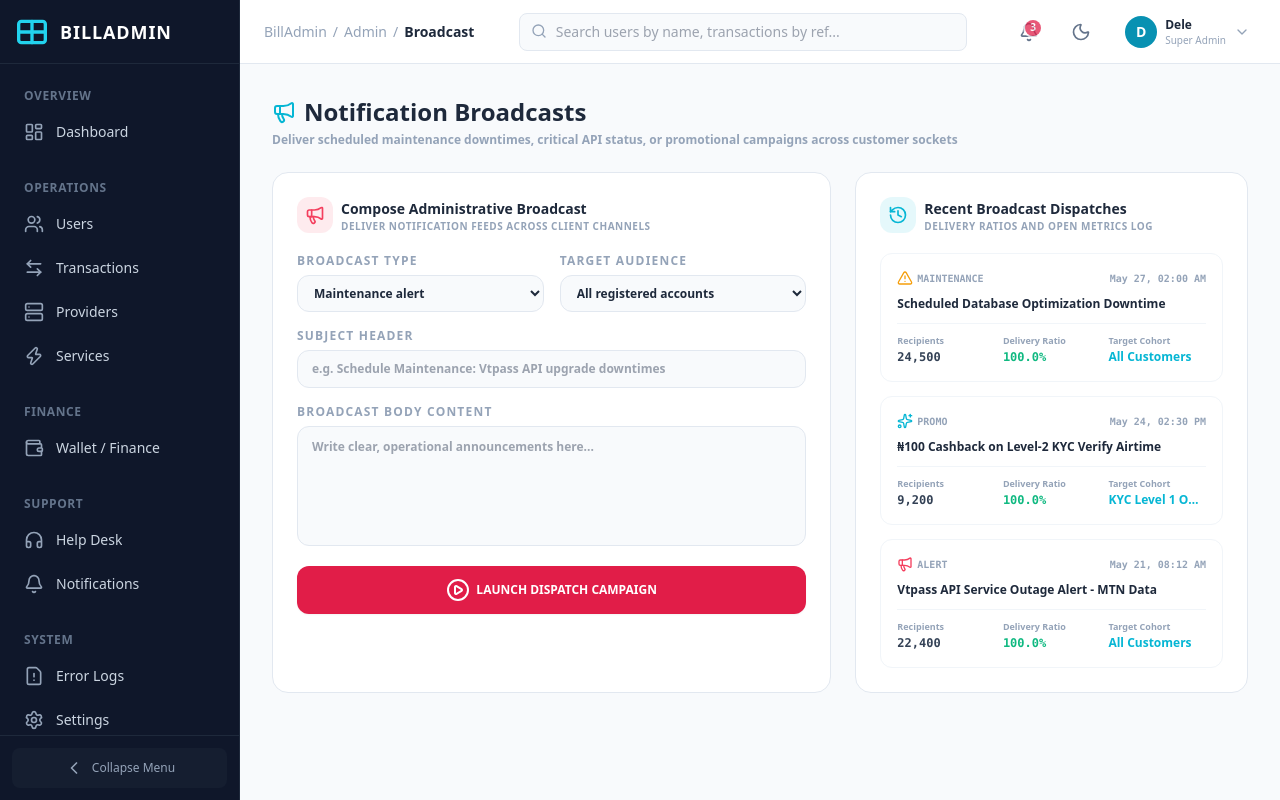
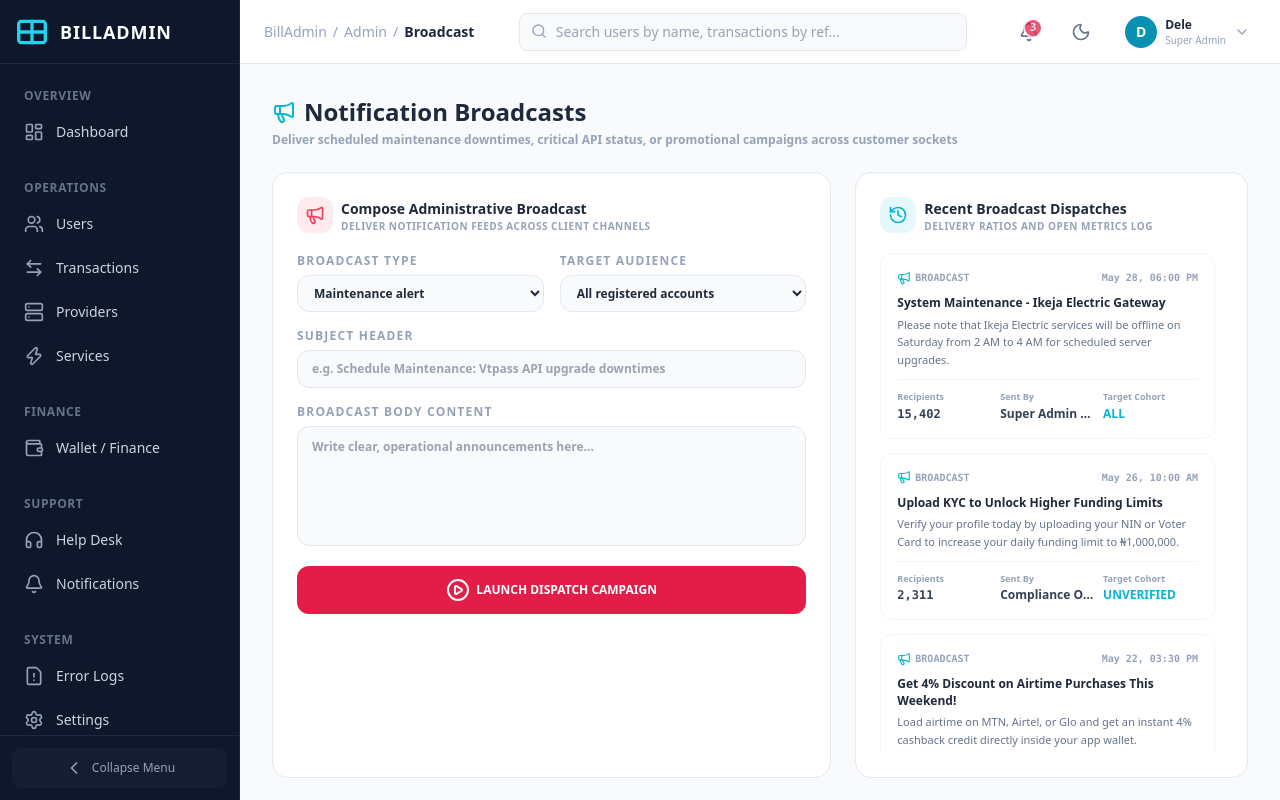
Before and after one commit to ademolaaa/bill-payment-app, a Next.js app in the folder web/: page /admin/broadcast in a window 1280 px wide. Built offline with nearby package versions, Linux system fonts and the light colour scheme.

Commit message:
feat(admin): stabilize dashboard state, add ledger date filtering, and compliance audit log CSV export

```diff
--- a/web/app/admin/providers/page.tsx
+++ b/web/app/admin/providers/page.tsx
@@ -1,9 +1,8 @@
 'use client';
 
-import React, { useState, useEffect } from 'react';
+import React, { useState } from 'react';
+import { useDashboardStats } from '../../../hooks/useDashboardStats';
 import {
-  providers as apiProviders,
-  subscribe,
   updateProviderStatus,
   updateProviderDetails,
   simulateHealthPing
@@ -13,16 +12,7 @@ import { ProviderCard } from '../../../components/admin/ProviderCard';
 import { Cpu, AlertCircle, RefreshCw } from 'lucide-react';
 
 export default function ProvidersPage() {
-  const [providers, setProviders] = useState<Provider[]>([]);
-
-  // Sync provider states dynamically from mockStore pub-sub
-  useEffect(() => {
-    const syncProviders = () => {
-      setProviders([...apiProviders]);
-    };
-    syncProviders();
-    return subscribe(syncProviders);
-  }, []);
+  const { providers } = useDashboardStats();
 
   const handleToggleStatus = (id: string) => {
     const prov = providers.find((p) => p.id === id);
--- a/web/app/admin/transactions/page.tsx
+++ b/web/app/admin/transactions/page.tsx
@@ -28,6 +28,7 @@ function TransactionsPageContent() {
   const [searchQuery, setSearchQuery] = useState('');
   const [serviceFilter, setServiceFilter] = useState('all');
   const [statusFilter, setStatusFilter] = useState('all');
+  const [dateRangeFilter, setDateRangeFilter] = useState<'all' | 'today' | 'yesterday' | '7days' | '30days'>('all');
 
   // Pagination State
   const [currentPage, setCurrentPage] = useState(1);
@@ -75,7 +76,29 @@ function TransactionsPageContent() {
     const matchesService = serviceFilter === 'all' || t.serviceType === serviceFilter;
     const matchesStatus = statusFilter === 'all' || t.status === statusFilter;
 
-    return matchesSearch && matchesService && matchesStatus;
+    let matchesDate = true;
+    if (dateRangeFilter !== 'all') {
+      const txDate = new Date(t.createdAt);
+      // Fallback base date to May 29, 2026 if today is in the future, so that mock data always renders
+      const now = new Date().getFullYear() > 2026 ? new Date('2026-05-29T23:59:59Z') : new Date();
+
+      const diffTime = now.getTime() - txDate.getTime();
+      const diffDays = diffTime / (1000 * 60 * 60 * 24);
+
+      if (dateRangeFilter === 'today') {
+        matchesDate = txDate.toDateString() === now.toDateString();
+      } else if (dateRangeFilter === 'yesterday') {
+        const yesterday = new Date(now);
+        yesterday.setDate(now.getDate() - 1);
+        matchesDate = txDate.toDateString() === yesterday.toDateString();
+      } else if (dateRangeFilter === '7days') {
+        matchesDate = diffDays <= 7 && diffDays >= 0;
+      } else if (dateRangeFilter === '30days') {
+        matchesDate = diffDays <= 30 && diffDays >= 0;
+      }
+    }
+
+    return matchesSearch && matchesService && matchesStatus && matchesDate;
   });
 
   // Pagination bounds
@@ -87,7 +110,7 @@ function TransactionsPageContent() {
   // Reset page bounds on filter adjustments
   useEffect(() => {
     setCurrentPage(1);
-  }, [searchQuery, serviceFilter, statusFilter]);
+  }, [searchQuery, serviceFilter, statusFilter, dateRangeFilter]);
 
   return (
     <div className="space-y-6">
@@ -164,6 +187,29 @@ function TransactionsPageContent() {
 
       {/* 3. TRANSACTION DATA GRID */}
       <div className="p-5 bg-white dark:bg-[#161b22] border border-slate-200 dark:border-slate-800 rounded-2xl space-y-4">
+
+        {/* Date Filter Button Group */}
+        <div className="flex flex-wrap items-center gap-2 p-1.5 bg-slate-50/50 dark:bg-[#0d1117]/30 border border-slate-100 dark:border-slate-800/80 rounded-xl w-fit">
+          {[
+            { id: 'all', label: 'All Time' },
+            { id: 'today', label: 'Today' },
+            { id: 'yesterday', label: 'Yesterday' },
+            { id: '7days', label: 'Last 7 Days' },
+            { id: '30days', label: 'Last 30 Days' }
+          ].map((range) => (
+            <button
+              key={range.id}
+              onClick={() => setDateRangeFilter(range.id as any)}
+              className={`px-3.5 py-1.5 text-xs font-bold rounded-lg transition-all ${
+                dateRangeFilter === range.id
+                  ? 'bg-cyan-500 text-white shadow-sm'
+                  : 'text-slate-500 dark:text-slate-400 hover:text-slate-800 dark:hover:text-slate-200 hover:bg-slate-100 dark:hover:bg-slate-800/40'
+              }`}
+            >
+              {range.label}
+            </button>
+          ))}
+        </div>
 
         <div className="overflow-hidden border border-slate-100 dark:border-slate-800/80 rounded-xl">
           <table className="w-full text-xs text-left border-collapse">
--- a/web/app/admin/wallet/page.tsx
+++ b/web/app/admin/wallet/page.tsx
@@ -1,3 +1,5 @@
+'use client';
+
 import React, { useState } from 'react';
 import {
   updateUserStatus,
@@ -81,10 +83,23 @@ export default function WalletPage() {
   };
 
   const filteredUsers = users.filter(u => {
+    const q = searchQuery.toLowerCase().trim();
+    if (!q) return true;
+
+    const matchesSpecialKyc = ['verified', 'pending', 'rejected', 'unverified'].includes(q);
+    const matchesSpecialStatus = ['active', 'suspended'].includes(q);
+
+    if (matchesSpecialKyc) {
+      return u.kycStatus.toLowerCase() === q;
+    }
+    if (matchesSpecialStatus) {
+      return u.status.toLowerCase() === q;
+    }
+
     return (
-      u.fullName.toLowerCase().includes(searchQuery.toLowerCase()) ||
-      u.email.toLowerCase().includes(searchQuery.toLowerCase()) ||
-      u.phone.includes(searchQuery)
+      u.fullName.toLowerCase().includes(q) ||
+      u.email.toLowerCase().includes(q) ||
+      u.phone.includes(q)
     );
   });
 
--- a/web/components/admin/BroadcastModal.tsx
+++ b/web/components/admin/BroadcastModal.tsx
@@ -13,18 +13,11 @@ import {
   History,
   TrendingUp
 } from 'lucide-react';
-
-interface BroadcastHistoryItem {
-  id: string;
-  type: 'maintenance' | 'alert' | 'promo';
-  subject: string;
-  audience: string;
-  sentAt: string;
-  recipientsCount: number;
-  clickRate: number;
-}
+import { sendNotification } from '../../lib/admin/mockStore';
+import { useDashboardStats } from '../../hooks/useDashboardStats';
 
 export const BroadcastModal: React.FC = () => {
+  const { notificationLogs } = useDashboardStats();
   const [type, setType] = useState<'maintenance' | 'alert' | 'promo'>('maintenance');
   const [audience, setAudience] = useState<string>('all');
   const [subject, setSubject] = useState('');
@@ -34,37 +27,6 @@ export const BroadcastModal: React.FC = () => {
   const [isSending, setIsSending] = useState(false);
   const [progress, setProgress] = useState(0);
   const [dispatchSuccess, setDispatchSuccess] = useState(false);
-
-  // Local state for broadcast dispatch history
-  const [history, setHistory] = useState<BroadcastHistoryItem[]>([
-    {
-      id: 'bc-1',
-      type: 'maintenance',
-      subject: 'Scheduled Database Optimization Downtime',
-      audience: 'All Customers',
-      sentAt: '2026-05-27T02:00:00Z',
-      recipientsCount: 24500,
-      clickRate: 88.5
-    },
-    {
-      id: 'bc-2',
-      type: 'promo',
-      subject: '₦100 Cashback on Level-2 KYC Verify Airtime',
-      audience: 'KYC Level 1 Only',
-      sentAt: '2026-05-24T14:30:00Z',
-      recipientsCount: 9200,
-      clickRate: 42.1
-    },
-    {
-      id: 'bc-3',
-      type: 'alert',
-      subject: 'Vtpass API Service Outage Alert - MTN Data',
-      audience: 'All Customers',
-      sentAt: '2026-05-21T08:12:00Z',
-      recipientsCount: 22400,
-      clickRate: 94.6
-    }
-  ]);
 
   const handleSubmit = (e: React.FormEvent) => {
     e.preventDefault();
@@ -86,17 +48,14 @@ export const BroadcastModal: React.FC = () => {
             setIsSending(false);
             setDispatchSuccess(true);
 
-            // Add new broadcast to history list
-            const newRecord: BroadcastHistoryItem = {
-              id: `bc-${Date.now()}`,
-              type,
-              subject,
-              audience: audience === 'all' ? 'All Customers' : audience === 'kyc1' ? 'KYC Level 1 Only' : 'KYC Level 2 Only',
-              sentAt: new Date().toISOString(),
-              recipientsCount: audience === 'all' ? 25000 : audience === 'kyc1' ? 9500 : 15500,
-              clickRate: 0.0 // new
-            };
-            setHistory((prevHistory) => [newRecord, ...prevHistory]);
+            // Dispatch to global store!
+            sendNotification({
+              title: subject,
+              body: content,
+              targetAudience: audience === 'all' ? 'all' : audience === 'kyc1' ? 'unverified' : 'verified',
+              sentBy: 'Super Admin Dele',
+              recipientCount: audience === 'all' ? 25000 : audience === 'kyc1' ? 9500 : 15500
+            });
 
             // Clear form
             setSubject('');
@@ -258,49 +217,60 @@ export const BroadcastModal: React.FC = () => {
             </div>
           </div>
 
-          <div className="space-y-3.5">
-            {history.map((item) => (
+          <div className="space-y-3.5 max-h-[500px] overflow-y-auto custom-scrollbar pr-2">
+            {notificationLogs && notificationLogs.length > 0 ? (
+              notificationLogs.map((item) => (
                 <div
                   key={item.id}
                   className="p-4 border border-slate-100 dark:border-slate-800 rounded-xl space-y-2.5 hover:bg-slate-50/50 dark:hover:bg-slate-800/10 transition-colors"
                 >
                   <div className="flex items-center justify-between text-[10px] font-bold">
                     <span className="flex items-center gap-1">
-                    {getBroadcastIcon(item.type)}
-                    <span className="uppercase text-slate-400 font-mono">{item.type}</span>
+                      <Megaphone className="w-3.5 h-3.5 text-cyan-500" />
+                      <span className="uppercase text-slate-400 font-mono">BROADCAST</span>
                     </span>
                     <span className="text-slate-400 font-mono">
                       {new Date(item.sentAt).toLocaleDateString([], { month: 'short', day: 'numeric', hour: '2-digit', minute: '2-digit' })}
                     </span>
                   </div>
 
+                  <div>
                     <h4 className="text-xs font-extrabold text-slate-800 dark:text-slate-100 leading-snug">
-                  {item.subject}
+                      {item.title}
                     </h4>
+                    <p className="text-[11px] text-slate-500 dark:text-slate-400 mt-1 leading-relaxed">
+                      {item.body}
+                    </p>
+                  </div>
 
                   <div className="grid grid-cols-3 gap-2 pt-2.5 border-t border-slate-100 dark:border-slate-800/60 text-[9px] font-bold select-none text-slate-400">
                     <div className="flex flex-col">
                       <span>Recipients</span>
                       <span className="text-xs font-extrabold text-slate-700 dark:text-slate-350 mt-0.5 font-mono">
-                      {item.recipientsCount.toLocaleString()}
+                        {item.recipientCount.toLocaleString()}
                       </span>
                     </div>
                     <div className="flex flex-col">
-                    <span>Delivery Ratio</span>
-                    <span className="text-xs font-extrabold text-emerald-500 mt-0.5 font-mono">
-                      100.0%
+                      <span>Sent By</span>
+                      <span className="text-xs font-extrabold text-slate-700 dark:text-slate-350 mt-0.5 truncate">
+                        {item.sentBy}
                       </span>
                     </div>
                     <div className="flex flex-col">
                       <span>Target Cohort</span>
-                    <span className="text-xs font-extrabold text-cyan-500 mt-0.5 truncate">
-                      {item.audience}
+                      <span className="text-xs font-extrabold text-cyan-500 mt-0.5 truncate uppercase">
+                        {item.targetAudience}
                       </span>
                     </div>
                   </div>
 
                 </div>
-            ))}
+              ))
+            ) : (
+              <div className="text-center p-8 text-slate-400 text-xs italic">
+                No notification broadcast campaigns deployed.
+              </div>
+            )}
           </div>
 
         </div>
--- a/web/hooks/useDashboardStats.ts
+++ b/web/hooks/useDashboardStats.ts
@@ -8,10 +8,11 @@ import {
   systemAlerts,
   transactions,
   auditLogs,
-  subscribe,
-  recalculateStats
+  providers,
+  notificationLogs,
+  subscribe
 } from '../lib/admin/mockStore';
-import { DashboardStats, CustomerUser, SupportTicket, SystemAlert, Transaction, AuditLog } from '../types/admin';
+import { DashboardStats, CustomerUser, SupportTicket, SystemAlert, Transaction, AuditLog, Provider, NotificationLog } from '../types/admin';
 
 export function useDashboardStats() {
   const [stats, setStats] = useState<DashboardStats>({ ...dashboardStats });
@@ -20,16 +21,19 @@ export function useDashboardStats() {
   const [alerts, setAlerts] = useState<SystemAlert[]>([...systemAlerts]);
   const [txs, setTxs] = useState<Transaction[]>([...transactions]);
   const [logs, setLogs] = useState<AuditLog[]>([...auditLogs]);
+  const [apiProviders, setApiProviders] = useState<Provider[]>([...providers]);
+  const [notifications, setNotifications] = useState<NotificationLog[]>([...notificationLogs]);
 
   useEffect(() => {
     const sync = () => {
-      recalculateStats();
       setStats({ ...dashboardStats });
       setUsers([...customerUsers]);
       setTickets([...supportTickets]);
       setAlerts([...systemAlerts]);
       setTxs([...transactions]);
       setLogs([...auditLogs]);
+      setApiProviders([...providers]);
+      setNotifications([...notificationLogs]);
     };
     // Sync initially on client load
     sync();
@@ -41,8 +45,10 @@ export function useDashboardStats() {
     stats,
     users,
     tickets,
-    alerts,
+    alerts: alerts || [],
     transactions: txs,
-    auditLogs: logs
+    auditLogs: logs,
+    providers: apiProviders,
+    notificationLogs: notifications
   };
 }
--- a/web/lib/admin/mockStore.ts
+++ b/web/lib/admin/mockStore.ts
@@ -602,6 +602,42 @@ export const addTicketMessage = (ticketId: string, message: Omit<TicketMessage,
   return ticket;
 };
 
+export const escalateTicketToProvider = (ticketId: string): SupportTicket => {
+  const ticket = supportTickets.find(t => t.id === ticketId);
+  if (!ticket) throw new Error('Ticket not found');
+
+  ticket.escalated = true;
+  ticket.priority = 'critical';
+  ticket.status = 'in_progress';
+
+  // Find related transaction to see the provider name
+  const relatedTx = transactions.find(t => t.id === ticket.transactionId || t.reference === ticket.reference);
+  const providerName = relatedTx ? relatedTx.provider : 'MTN VTU API';
+
+  const providerRef = `Prov-${providerName.substring(0, 3).toUpperCase()}-${Math.floor(100000 + Math.random() * 900000)}`;
+
+  // Add internal support comment
+  ticket.messages.push({
+    id: `msg-${ticketId}-esc-${ticket.messages.length + 1}`,
+    sender: 'admin',
+    content: `Automated Provider Escalation dispatched to ${providerName}. Provider Ref: ${providerRef}`,
+    timestamp: new Date().toISOString(),
+    adminName: 'System Escalation Engine'
+  });
+
+  addAuditLog({
+    adminId: 'adm-system',
+    adminName: 'Escalation Engine',
+    action: 'Provider Escalation',
+    target: ticketId,
+    details: `Escalated ticket ${ticket.reference} to provider ${providerName}. Reference: ${providerRef}`,
+    ipAddress: 'system'
+  });
+
+  notify();
+  return ticket;
+};
+
 export const updateProviderStatus = (providerId: string, status: Provider['status']): Provider => {
   const provider = providers.find(p => p.id === providerId);
   if (!provider) throw new Error('Provider not found');
@@ -655,12 +691,18 @@ export const updateProviderDetails = (providerId: string, details: Partial<Provi
   if (!provider) throw new Error('Provider not found');
   Object.assign(provider, details);
 
+  const actionType = details.manualOverride !== undefined
+    ? 'Gateway Override Switch'
+    : 'Provider Details Tuning';
+
   addAuditLog({
     adminId: 'adm-current',
     adminName: 'Operations Admin',
-    action: 'Provider Details Tuning',
+    action: actionType,
     target: providerId,
-    details: `Updated configurations for ${provider.name}: ${JSON.stringify(details)}`,
+    details: details.manualOverride !== undefined
+      ? `Manual routing override toggled to ${details.manualOverride ? 'ON' : 'OFF'} for ${provider.name}`
+      : `Updated configurations for ${provider.name}: ${JSON.stringify(details)}`,
     ipAddress: '102.89.34.99'
   });
 
```
Also changed, not shown: web/app/admin/settings/page.tsx (+60 -14 lines), web/components/admin/TicketPanel.tsx (+19 -12 lines). Lines whose indentation alone changed are shown as unchanged.
